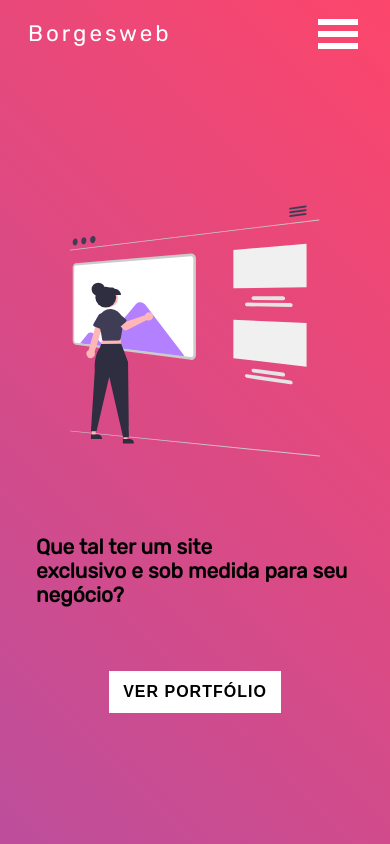
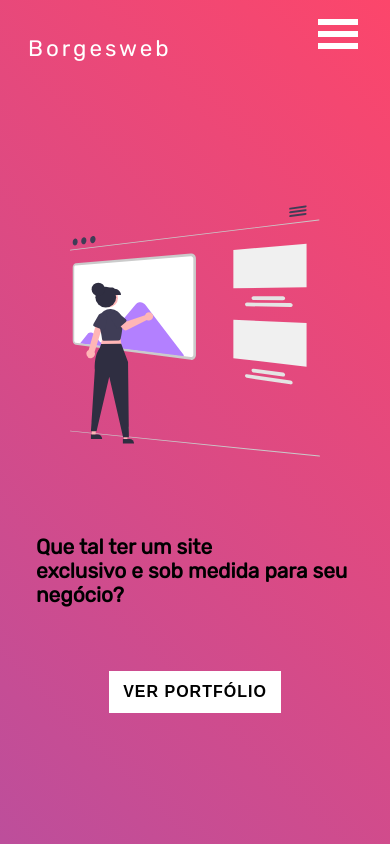
Before and after one commit to Ismael-Main/Borges-Web-Site-Moderno, a plain HTML site: page index.html in a window 390 px wide. Shown: the top 844 px of the page. Drawn offline with Linux system fonts and the light colour scheme.

Commit message:
Update header.css

```diff
--- a/borgesweb/css/header.css
+++ b/borgesweb/css/header.css
@@ -34,7 +34,7 @@
 
 @media (max-width: 1100px) {
   .logo {
-    margin: 0 0.5rem 0 0.5rem;
+    margin: 15px 0.5rem 0 0.5rem;
   }
   .menu-lista {
     display: none;
```
